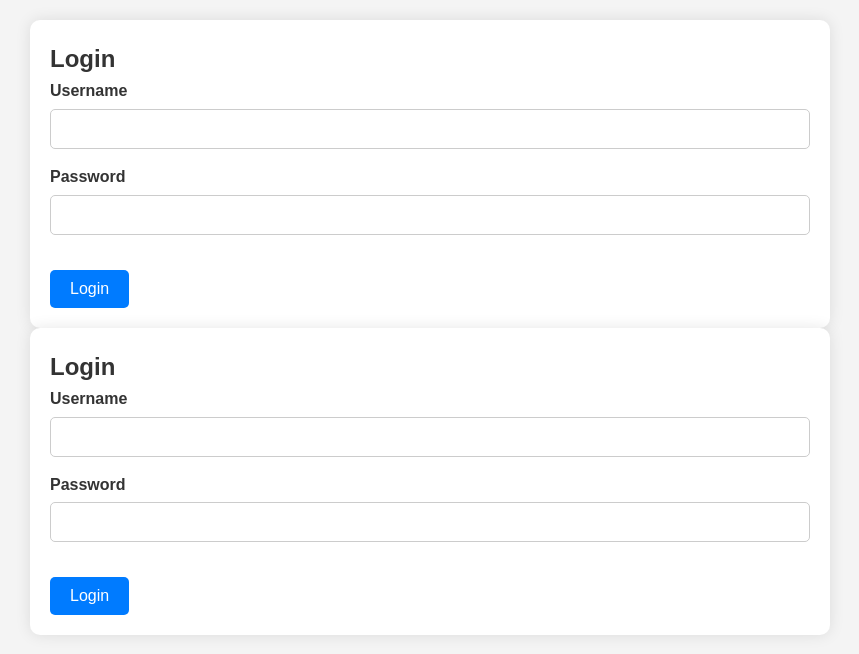
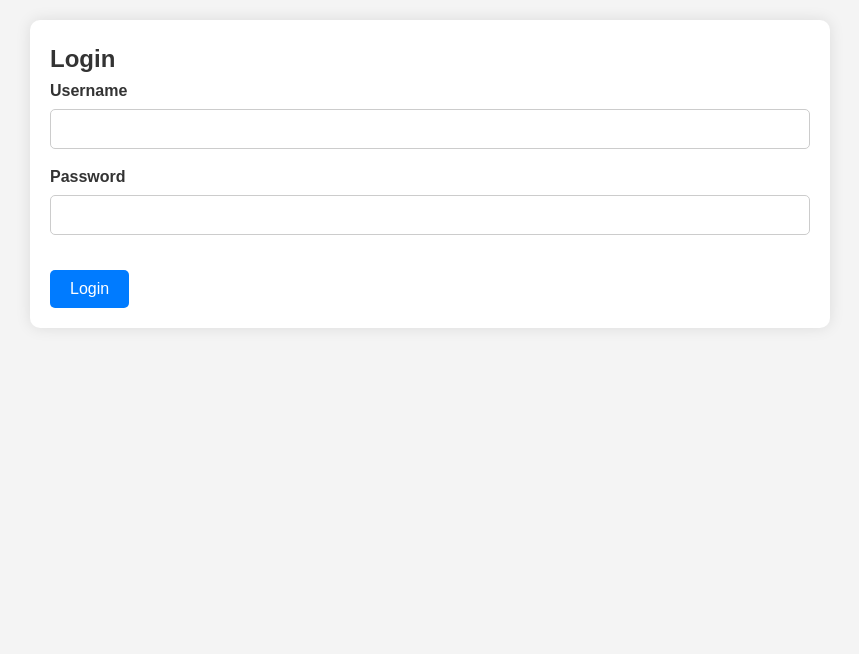
Before and after one commit to Jkim1122/rbac, a Django app: template templates/accounts/login.html in a window 1280 px wide. Shown: the top 654 px of the page, without its empty margins (210-1069 px from the left). Run offline with Django 5.2, Linux system fonts and the light colour scheme; the template is opened without the code that fills it, so the values that code supplies are empty, except form fields; tables that the repository leaves empty hold one stand-in row (values such as "Sample post"); form fields are guessed from the names that the template uses.

Commit message:
fixed duplicate login form issue by removing duplicate code within login.html.

```diff
--- a/templates/accounts/login.html
+++ b/templates/accounts/login.html
@@ -1,11 +1,4 @@
 <!DOCTYPE html>
-<html lang="en">
-<head>
-    {% load static %}  <!-- Load static files -->
-    <meta charset="UTF-8">
-    <meta name="viewport" content="width=device-width, initial-scale=1.0">
-    <title>Login</title>
-    <link rel="stylesheet" href="{% static 'css/style.css' %}"><!DOCTYPE html>
 <html lang="en">
 <head>
     {% load static %}  <!-- Load static files -->
@@ -42,23 +35,3 @@
     </div>
 </body>
 </html>
-
-</head>
-<body>
-    <div class="container">
-        <h2>Login</h2>
-        <form method="POST">
-            {% csrf_token %}   <!-- Cross-Site Request Forgery token helps to protect against attacks -->
-            <div class="form-group">
-                {{ form.username.label_tag }}
-                {{ form.username }}
-            </div>
-            <div class="form-group">
-                {{ form.password.label_tag }}
-                {{ form.password }}
-            </div>
-            <button type="submit" class="btn">Login</button>
-        </form>
-    </div>
-</body>
-</html>
```
Lines whose indentation alone changed are shown as unchanged.
